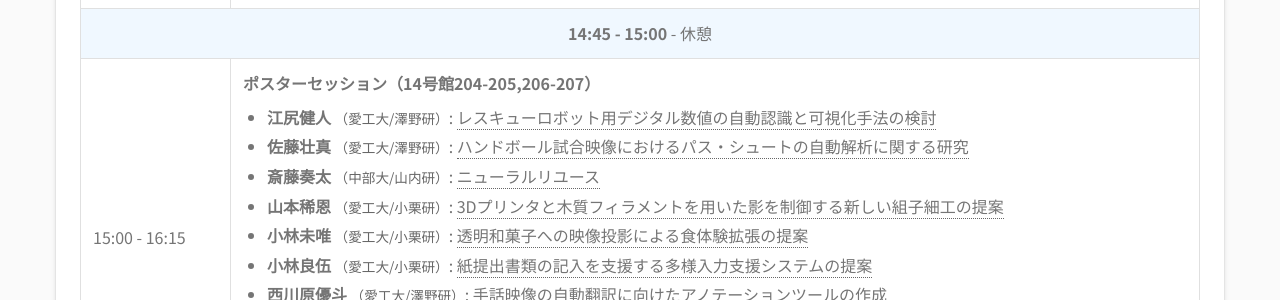
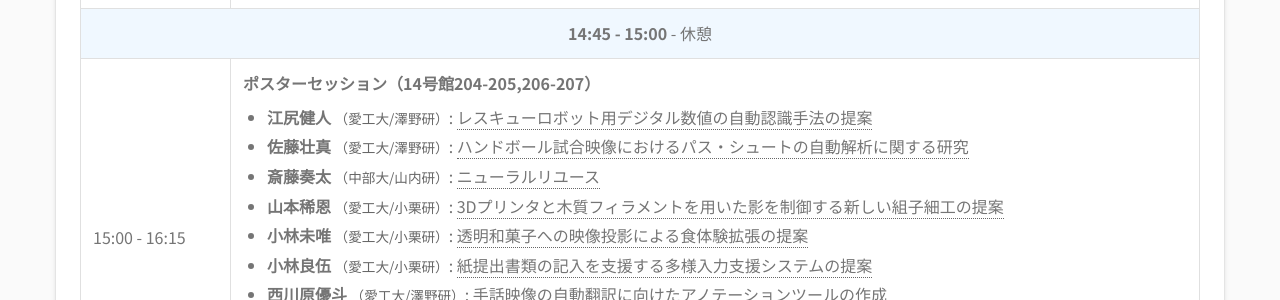
Before and after one commit to ogurilab/tsw2025, a Jekyll site: the page built from program.md, in a window 1280 px wide and 900 px high, scrolled down 3041 px. Shown: the part 155-455 px from the top of the window. Built offline with Jekyll 4.4.1, drawn with Linux system fonts in a browser that asks for light colours.

Commit message:
スケジュールデータの発表タイトルを「レスキューロボット用デジタル数値の自動認識と可視化手法の検討」から「レスキューロボット用デジタル数値の自動認識手法の提案」に変更し、内容を明確にしました。

```diff
--- a/_data/schedule.yml
+++ b/_data/schedule.yml
@@ -150,7 +150,7 @@ day1:
       presentations:
         - speaker: "江尻健人"
           affiliation: "愛工大/澤野研"
-          title: "レスキューロボット用デジタル数値の自動認識と可視化手法の検討"
+          title: "レスキューロボット用デジタル数値の自動認識手法の提案"
           abstract: "レスキューロボットに搭載されているガスメーターの動向を遠隔で監視できるようにするシステムの検討"
         - speaker: "佐藤壮真"
           affiliation: "愛工大/澤野研"
```
